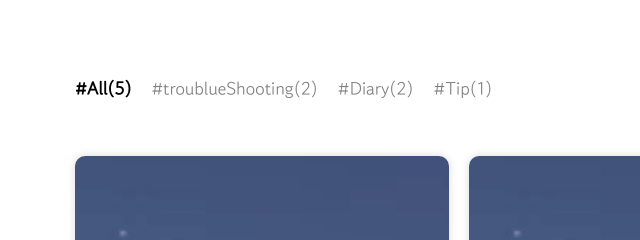
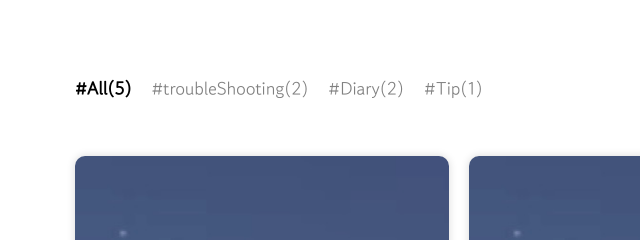
Before and after one commit to joker77z/joker77z.github.io, a Gatsby site: page / in a window 1280 px wide. Shown: the part 430-670 px from the top of the page, 181-821 px from the left. Built offline with nearby package versions, Linux system fonts and the light colour scheme; Gatsby itself is replaced by a stand-in of ours.

Commit message:
posting..

```diff
--- a/contents/Dev/chrome extension.md
+++ b/contents/Dev/chrome extension.md
@@ -1,7 +1,7 @@
 ---
 date: '2023-05-18'
 title: '회사에서 chrome extension 제작기'
-categories: ['troublueShooting']
+categories: ['troubleShooting']
 summary: 'Chrome Extension으로 업무 효율성을 올려보자.'
 thumbnail: '../images/image-20230101171834438.png'
 ---
--- a/contents/Dev/chrome extension2.md
+++ b/contents/Dev/chrome extension2.md
@@ -1,7 +1,7 @@
 ---
 date: '2023-05-18'
 title: '회사에서 chrome extension 제작기#2'
-categories: ['troublueShooting']
+categories: ['troubleShooting']
 summary: 'Chrome Extension으로 업무 효율성을 올려보자.'
 thumbnail: '../images/image-20230101171834438.png'
 
```
